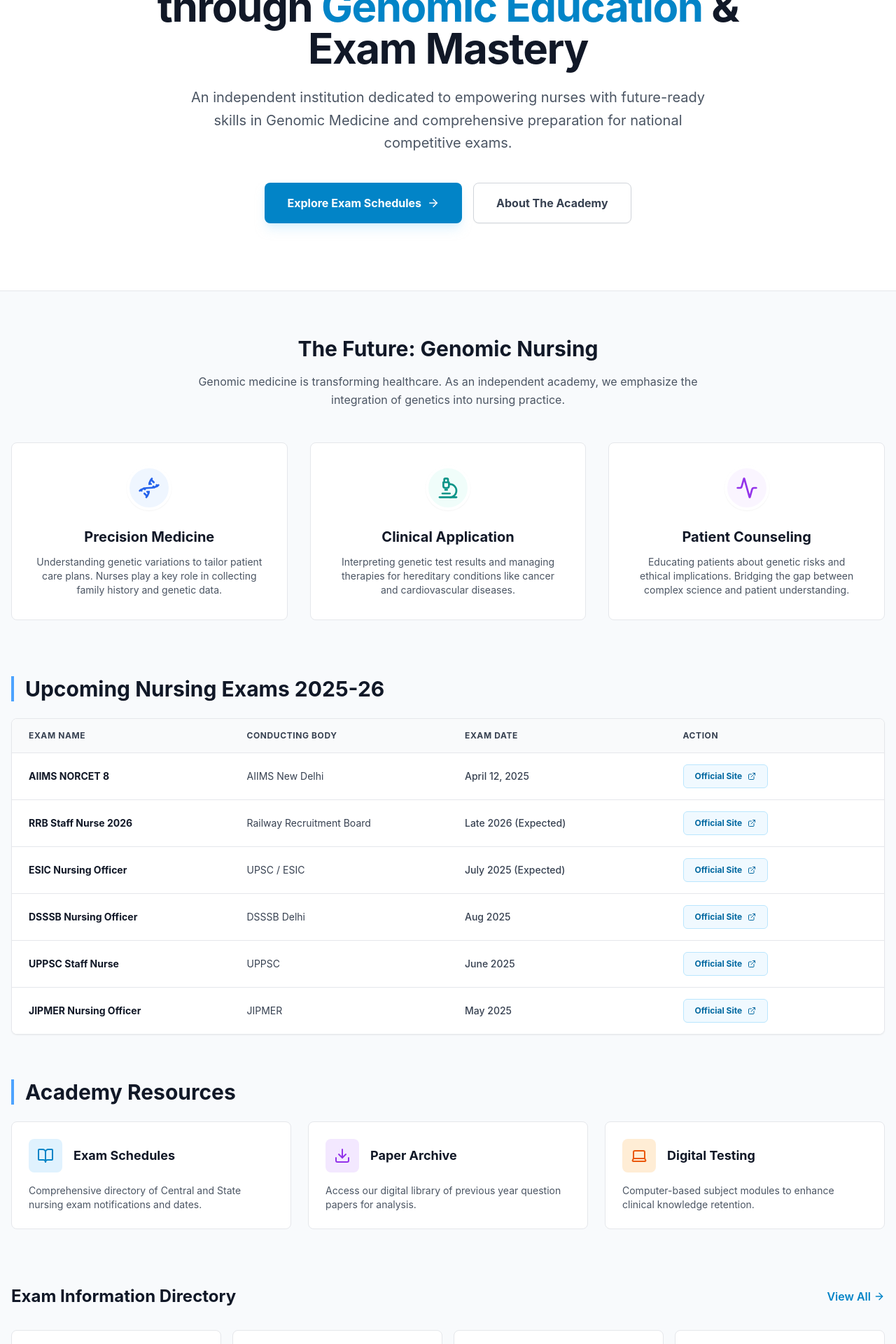
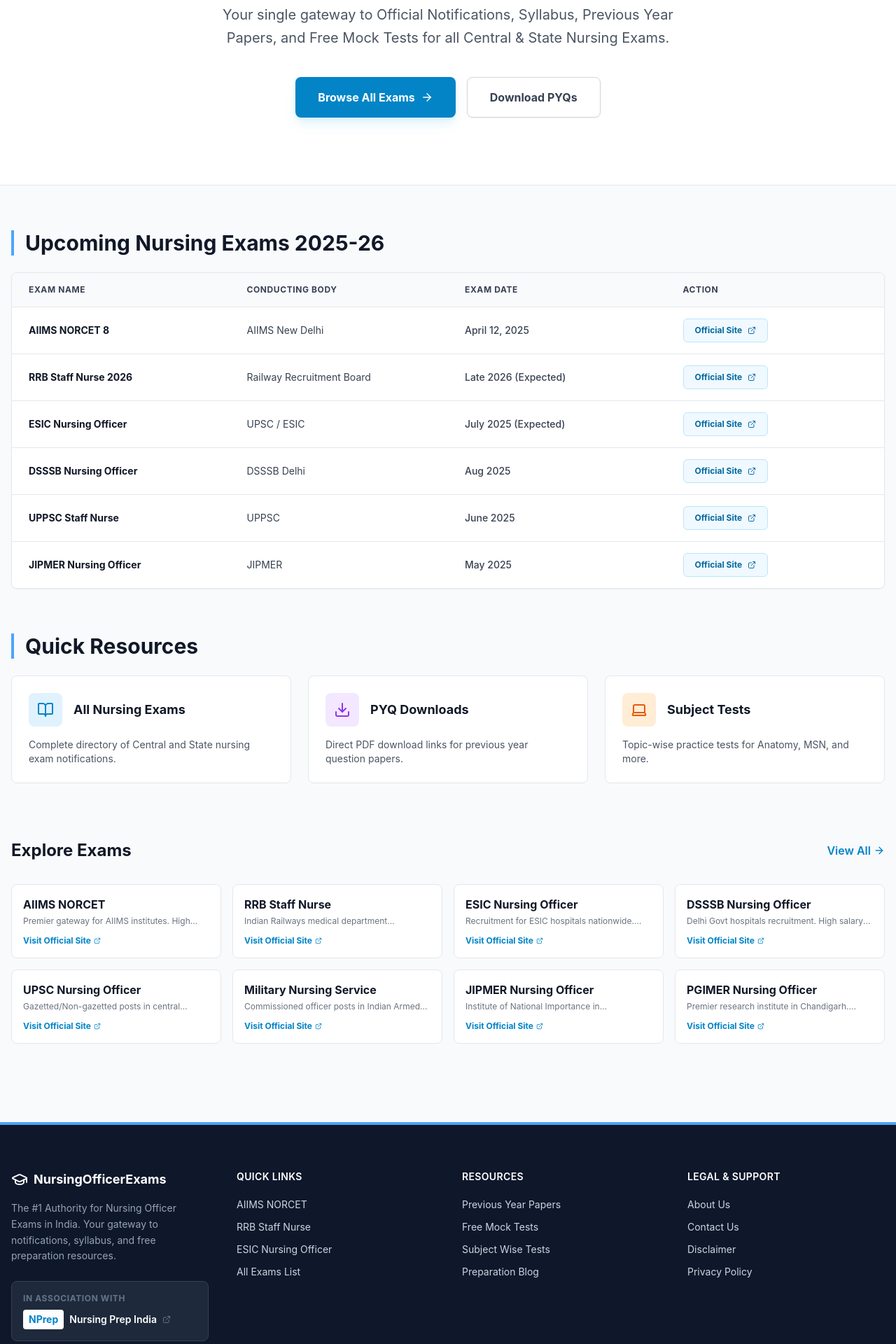
Before and after one commit to NPrep/nursingofficerexams-dualite, a React (Vite) app: page / in a window 1280 px wide. Shown: the part 300-2220 px from the top of the page at 70% size. Built offline with nearby package versions, Linux system fonts and the light colour scheme.

Commit message:
Commit from Dualite Alpha:

```diff
--- a/src/components/Layout.tsx
+++ b/src/components/Layout.tsx
@@ -1,6 +1,6 @@
 import React from 'react';
 import { Link, NavLink } from 'react-router-dom';
-import { Menu, X, GraduationCap } from 'lucide-react';
+import { Menu, X, GraduationCap, ExternalLink } from 'lucide-react';
 import { cn } from '../lib/utils';
 
 export const Header = () => {
@@ -8,7 +8,7 @@
 
   const navLinks = [
     { name: 'Home', path: '/' },
-    { name: 'Academy Exams', path: '/exams' },
+    { name: 'All Exams', path: '/exams' },
     { name: 'Courses', path: '/courses' },
     { name: 'PYQs', path: '/pyq' },
     { name: 'Subject Tests', path: '/subject-tests' },
@@ -20,17 +20,12 @@
     <header className="bg-white border-b border-gray-200 sticky top-0 z-50">
       <div className="container mx-auto px-4">
         <div className="flex items-center justify-between h-20">
-          {/* Logo & Identity */}
+          {/* Logo */}
           <Link to="/" className="flex items-center space-x-3 group">
             <div className="bg-brand-600 text-white p-2 rounded-lg shadow-sm group-hover:bg-brand-700 transition-colors">
               <GraduationCap size={28} />
             </div>
-            <div className="flex flex-col">
-              <span className="font-bold text-xl leading-none text-gray-900 tracking-tight">NursingOfficerExams</span>
-              <span className="text-[10px] text-brand-700 font-bold uppercase tracking-wide mt-1">
-                Genomic Medical & Nursing Academy – Independent Institution
-              </span>
-            </div>
+            <span className="font-bold text-xl text-gray-900 tracking-tight">NursingOfficerExams</span>
           </Link>
 
           {/* Desktop Nav */}
@@ -92,39 +87,46 @@
               <GraduationCap size={24} />
               <span className="font-bold text-lg">NursingOfficerExams</span>
             </div>
-            <p className="text-sm text-slate-400 leading-relaxed mb-4">
-              Genomic Medical & Nursing Academy is an independent educational institution dedicated to advancing nursing careers through accurate information, syllabus mastery, and genomic healthcare awareness.
+            <p className="text-sm text-slate-400 leading-relaxed mb-6">
+              The #1 Authority for Nursing Officer Exams in India. Your gateway to notifications, syllabus, and free preparation resources.
             </p>
-            <div className="text-xs text-slate-500 font-medium border-l-2 border-slate-700 pl-3">
-              Independent Institution.<br/>Not affiliated with any coaching brand.
+
+            {/* NPrep Association Badge */}
+            <div className="bg-slate-800 rounded-lg p-4 border border-slate-700">
+              <p className="text-xs text-slate-500 uppercase tracking-wider font-bold mb-2">In Association with</p>
+              <a href="https://nprep.in" target="_blank" rel="noopener noreferrer" className="flex items-center gap-2 group">
+                <div className="bg-white text-brand-600 font-bold px-2 py-1 rounded text-sm">NPrep</div>
+                <span className="text-white font-semibold text-sm group-hover:text-brand-400 transition-colors">Nursing Prep India</span>
+                <ExternalLink size={12} className="text-slate-500 group-hover:text-brand-400" />
+              </a>
             </div>
           </div>
 
           <div>
-            <h4 className="text-white font-semibold mb-5 tracking-wide text-sm uppercase">Academy Resources</h4>
+            <h4 className="text-white font-semibold mb-5 tracking-wide text-sm uppercase">Quick Links</h4>
             <ul className="space-y-3 text-sm">
-              <li><Link to="/exam/aiims-norcet" className="hover:text-brand-400 transition-colors">AIIMS NORCET Guide</Link></li>
-              <li><Link to="/exam/rrb-staff-nurse" className="hover:text-brand-400 transition-colors">RRB Staff Nurse Syllabus</Link></li>
-              <li><Link to="/exam/esic-nursing-officer" className="hover:text-brand-400 transition-colors">ESIC Career Path</Link></li>
-              <li><Link to="/exams" className="hover:text-brand-400 transition-colors">All Exam Schedules</Link></li>
+              <li><Link to="/exam/aiims-norcet" className="hover:text-brand-400 transition-colors">AIIMS NORCET</Link></li>
+              <li><Link to="/exam/rrb-staff-nurse" className="hover:text-brand-400 transition-colors">RRB Staff Nurse</Link></li>
+              <li><Link to="/exam/esic-nursing-officer" className="hover:text-brand-400 transition-colors">ESIC Nursing Officer</Link></li>
+              <li><Link to="/exams" className="hover:text-brand-400 transition-colors">All Exams List</Link></li>
             </ul>
           </div>
 
           <div>
-            <h4 className="text-white font-semibold mb-5 tracking-wide text-sm uppercase">Student Corner</h4>
+            <h4 className="text-white font-semibold mb-5 tracking-wide text-sm uppercase">Resources</h4>
             <ul className="space-y-3 text-sm">
               <li><Link to="/pyq" className="hover:text-brand-400 transition-colors">Previous Year Papers</Link></li>
-              <li><Link to="/mock-tests" className="hover:text-brand-400 transition-colors">Practice Mock Tests</Link></li>
-              <li><Link to="/subject-tests" className="hover:text-brand-400 transition-colors">Subject Wise Modules</Link></li>
-              <li><Link to="/blog" className="hover:text-brand-400 transition-colors">Career Blog</Link></li>
+              <li><Link to="/mock-tests" className="hover:text-brand-400 transition-colors">Free Mock Tests</Link></li>
+              <li><Link to="/subject-tests" className="hover:text-brand-400 transition-colors">Subject Wise Tests</Link></li>
+              <li><Link to="/blog" className="hover:text-brand-400 transition-colors">Preparation Blog</Link></li>
             </ul>
           </div>
 
           <div>
-            <h4 className="text-white font-semibold mb-5 tracking-wide text-sm uppercase">Institution</h4>
+            <h4 className="text-white font-semibold mb-5 tracking-wide text-sm uppercase">Legal & Support</h4>
             <ul className="space-y-3 text-sm">
-              <li><Link to="/about" className="hover:text-brand-400 transition-colors">About The Academy</Link></li>
-              <li><Link to="/contact" className="hover:text-brand-400 transition-colors">Contact Administration</Link></li>
+              <li><Link to="/about" className="hover:text-brand-400 transition-colors">About Us</Link></li>
+              <li><Link to="/contact" className="hover:text-brand-400 transition-colors">Contact Us</Link></li>
               <li><Link to="/disclaimer" className="hover:text-brand-400 transition-colors">Disclaimer</Link></li>
               <li><Link to="/privacy-policy" className="hover:text-brand-400 transition-colors">Privacy Policy</Link></li>
             </ul>
@@ -132,8 +134,7 @@
         </div>
 
         <div className="border-t border-slate-800 pt-8 mt-8 text-center text-xs text-slate-500">
-          <p>&copy; {new Date().getFullYear()} Genomic Medical & Nursing Academy. All rights reserved.</p>
-          <p className="mt-2">We are an independent educational portal. Information provided is for career guidance and educational purposes only.</p>
+          <p>&copy; {new Date().getFullYear()} NursingOfficerExams.com. All rights reserved.</p>
         </div>
       </div>
     </footer>
--- a/src/pages/About.tsx
+++ b/src/pages/About.tsx
@@ -1,17 +1,17 @@
 import React from 'react';
 import { SEO } from '../components/SEO';
 import { Breadcrumbs, SectionTitle, Card } from '../components/UIComponents';
-import { GraduationCap, ShieldCheck, Dna, BookOpen } from 'lucide-react';
+import { GraduationCap, ShieldCheck, Users, BookOpen } from 'lucide-react';
 
 const About = () => {
   const schema = {
     "@context": "https://schema.org",
     "@type": "AboutPage",
     "mainEntity": {
-      "@type": "EducationalOrganization",
-      "name": "Genomic Medical & Nursing Academy",
+      "@type": "Organization",
+      "name": "NursingOfficerExams.com",
       "url": "https://nursingofficerexams.com",
-      "description": "Independent institution for genomic nursing education.",
+      "description": "The #1 Authority for Nursing Officer Exams in India.",
       "email": "contact@nursingofficerexams.com"
     }
   };
@@ -19,59 +19,59 @@
   return (
     <div className="container mx-auto px-4 py-12">
       <SEO
-        title="About Genomic Medical & Nursing Academy"
-        description="We are an independent educational institution focused on genomic nursing and competitive exam preparation. Not affiliated with any coaching brand."
+        title="About Us - Nursing Officer Exams"
+        description="We are India's leading portal for Nursing Officer Exam notifications, syllabus, and preparation resources. Helping nurses achieve their government job dreams."
         canonical="/about"
         schema={schema}
       />
 
-      <Breadcrumbs items={[{ label: 'About The Academy' }]} />
+      <Breadcrumbs items={[{ label: 'About Us' }]} />
 
       <div className="max-w-4xl mx-auto">
         <div className="text-center mb-16">
           <div className="inline-block p-3 bg-brand-50 rounded-full text-brand-600 mb-6">
             <GraduationCap size={48} />
           </div>
-          <h1 className="text-4xl font-bold text-gray-900 mb-6">Genomic Medical & Nursing Academy</h1>
+          <h1 className="text-4xl font-bold text-gray-900 mb-6">About NursingOfficerExams.com</h1>
           <p className="text-xl text-gray-600 max-w-2xl mx-auto">
-            An independent institution bridging the gap between traditional nursing education and the future of genomic healthcare.
+            We are dedicated to providing the most accurate, timely, and comprehensive resources for nursing aspirants across India.
           </p>
         </div>
 
         <div className="grid grid-cols-1 md:grid-cols-2 gap-8 mb-16">
           <Card className="bg-white border-gray-200 p-8">
             <ShieldCheck className="text-brand-600 mb-4" size={32} />
-            <h2 className="text-2xl font-bold text-gray-900 mb-3">Independent Identity</h2>
+            <h2 className="text-2xl font-bold text-gray-900 mb-3">Our Mission</h2>
             <p className="text-gray-700 leading-relaxed">
-              We operate as a fully independent educational entity. Our mission is to provide unbiased, high-quality resources for nursing professionals. We are not affiliated with, nor do we endorse, any specific coaching institute or commercial brand.
+              To democratize access to high-quality exam information and preparation materials. We believe every nurse deserves a fair chance at securing a prestigious government position, regardless of their location or background.
             </p>
           </Card>
           <Card className="bg-white border-gray-200 p-8">
-            <Dna className="text-purple-600 mb-4" size={32} />
-            <h2 className="text-2xl font-bold text-gray-900 mb-3">Genomic Focus</h2>
+            <Users className="text-brand-600 mb-4" size={32} />
+            <h2 className="text-2xl font-bold text-gray-900 mb-3">Who We Are</h2>
             <p className="text-gray-700 leading-relaxed">
-              Healthcare is evolving. Our academy emphasizes the role of genetics in modern nursing, preparing students not just for exams, but for the future of precision medicine and patient care.
+              A team of experienced educators, nursing officers, and tech professionals working together to build the ultimate one-stop solution for nursing competitive exams.
             </p>
           </Card>
         </div>
 
         <section className="mb-16">
-          <SectionTitle>Our Core Pillars</SectionTitle>
+          <SectionTitle>What We Offer</SectionTitle>
           <div className="grid grid-cols-1 md:grid-cols-3 gap-6">
             <div className="bg-gray-50 rounded-lg p-6 text-center">
               <BookOpen className="mx-auto text-gray-700 mb-4" size={28} />
-              <h3 className="font-bold text-lg mb-2">Academic Excellence</h3>
-              <p className="text-sm text-gray-600">Curated syllabus breakdowns and study materials.</p>
+              <h3 className="font-bold text-lg mb-2">Exam Notifications</h3>
+              <p className="text-sm text-gray-600">Instant updates on AIIMS, RRB, ESIC, and State vacancies.</p>
             </div>
             <div className="bg-gray-50 rounded-lg p-6 text-center">
               <ShieldCheck className="mx-auto text-gray-700 mb-4" size={28} />
-              <h3 className="font-bold text-lg mb-2">Information Integrity</h3>
-              <p className="text-sm text-gray-600">Verified notification updates from official sources.</p>
+              <h3 className="font-bold text-lg mb-2">Verified Resources</h3>
+              <p className="text-sm text-gray-600">Authentic previous year papers and syllabus breakdowns.</p>
             </div>
             <div className="bg-gray-50 rounded-lg p-6 text-center">
-              <Dna className="mx-auto text-gray-700 mb-4" size={28} />
-              <h3 className="font-bold text-lg mb-2">Future Readiness</h3>
-              <p className="text-sm text-gray-600">Integrating genomic literacy into nursing education.</p>
+              <Users className="mx-auto text-gray-700 mb-4" size={28} />
+              <h3 className="font-bold text-lg mb-2">Community Support</h3>
+              <p className="text-sm text-gray-600">Guidance on eligibility, document verification, and career path.</p>
             </div>
           </div>
         </section>
--- a/src/pages/Home.tsx
+++ b/src/pages/Home.tsx
@@ -1,7 +1,7 @@
 import React from 'react';
 import { Link } from 'react-router-dom';
-import { BookOpen, CheckSquare, Download, Laptop, ArrowRight, Dna, Microscope, Activity } from 'lucide-react';
-import { resources, comprehensiveExams } from '../data/mockData';
+import { BookOpen, Download, Laptop, ArrowRight, ExternalLink } from 'lucide-react';
+import { comprehensiveExams } from '../data/mockData';
 import { SectionTitle, Card } from '../components/UIComponents';
 import { UpcomingExams } from '../components/UpcomingExams';
 import { SEO } from '../components/SEO';
@@ -10,44 +10,40 @@
   // Organization Schema
   const orgSchema = {
     "@context": "https://schema.org",
-    "@type": "EducationalOrganization",
-    "name": "Genomic Medical & Nursing Academy",
-    "alternateName": "NursingOfficerExams.com",
+    "@type": "Organization",
+    "name": "NursingOfficerExams.com",
     "url": "https://nursingofficerexams.com",
-    "logo": "https://img-wrapper.vercel.app/image?url=https://placehold.co/512x512/4da3ff/ffffff?text=GMNA",
-    "description": "Independent institution providing genomic nursing education and competitive exam guidance."
+    "logo": "https://img-wrapper.vercel.app/image?url=https://placehold.co/512x512/4da3ff/ffffff?text=NOE",
+    "description": "The #1 Authority for Nursing Officer Exams in India."
   };
 
   return (
     <div className="space-y-16 pb-12">
       <SEO
-        title="Genomic Medical & Nursing Academy - Independent Nursing Exam Authority"
-        description="Advancing nursing careers through genomic education and comprehensive exam preparation. Independent resource for AIIMS NORCET, RRB, and State Nursing exams."
+        title="Nursing Officer Exams India - Notifications, Syllabus, PYQs & Free Resources"
+        description="The #1 Authority for Nursing Officer Exams in India. Get latest notifications, syllabus, free PYQs, mock tests, and lectures for AIIMS NORCET, RRB, ESIC, and State Staff Nurse exams."
         canonical="/"
         schema={orgSchema}
-        keywords={['Genomic Nursing', 'Nursing Academy', 'Nursing Officer Exam', 'Medical Education']}
+        keywords={['Nursing Officer Exam', 'AIIMS NORCET', 'RRB Staff Nurse', 'Nursing PYQ']}
       />
 
-      {/* Hero Section - Educational Focus */}
+      {/* Hero Section - Gateway Style */}
       <section className="bg-white border-b border-gray-200 pt-20 pb-24 relative overflow-hidden">
         <div className="absolute top-0 left-0 w-full h-2 bg-brand-500"></div>
-        <div className="container mx-auto px-4 text-center max-w-5xl relative z-10">
-          <div className="inline-flex items-center gap-2 bg-brand-50 text-brand-700 px-4 py-1.5 rounded-full text-sm font-bold mb-6 border border-brand-100">
-            <Dna size={16} /> Genomic Medical & Nursing Academy
-          </div>
+        <div className="container mx-auto px-4 text-center max-w-4xl relative z-10">
           <h1 className="text-4xl md:text-6xl font-bold text-gray-900 mb-6 tracking-tight leading-tight">
-            Advancing Nursing Careers through <span className="text-brand-600">Genomic Education</span> & Exam Mastery
+            India's #1 Index for <span className="text-brand-600">Nursing Officer Exams</span>
           </h1>
-          <p className="text-xl text-gray-600 mb-10 max-w-3xl mx-auto leading-relaxed">
-            An independent institution dedicated to empowering nurses with future-ready skills in Genomic Medicine and comprehensive preparation for national competitive exams.
+          <p className="text-xl text-gray-600 mb-10 max-w-2xl mx-auto leading-relaxed">
+            Your single gateway to Official Notifications, Syllabus, Previous Year Papers, and Free Mock Tests for all Central & State Nursing Exams.
           </p>
 
           <div className="flex flex-wrap justify-center gap-4">
             <Link to="/exams" className="bg-brand-600 text-white px-8 py-4 rounded-lg font-bold hover:bg-brand-700 transition-colors shadow-lg shadow-brand-200/50 flex items-center gap-2">
-              Explore Exam Schedules <ArrowRight size={18} />
+              Browse All Exams <ArrowRight size={18} />
             </Link>
-            <Link to="/about" className="bg-white text-gray-700 border border-gray-300 px-8 py-4 rounded-lg font-bold hover:bg-gray-50 transition-colors shadow-sm">
-              About The Academy
+            <Link to="/pyq" className="bg-white text-gray-700 border border-gray-300 px-8 py-4 rounded-lg font-bold hover:bg-gray-50 transition-colors shadow-sm">
+              Download PYQs
             </Link>
           </div>
         </div>
@@ -59,57 +55,12 @@
 
       <div className="container mx-auto px-4">
 
-        {/* Genomic Nursing Section - Informational & Diagrammatic */}
-        <section className="mb-20">
-          <div className="text-center max-w-3xl mx-auto mb-12">
-            <h2 className="text-3xl font-bold text-gray-900 mb-4">The Future: Genomic Nursing</h2>
-            <p className="text-gray-600 leading-relaxed">
-              Genomic medicine is transforming healthcare. As an independent academy, we emphasize the integration of genetics into nursing practice.
-            </p>
-          </div>
-
-          <div className="grid grid-cols-1 md:grid-cols-3 gap-8 relative">
-            {/* Visual Connector Line (Desktop) */}
-            <div className="hidden md:block absolute top-1/2 left-0 w-full h-0.5 bg-gray-200 -z-10 -translate-y-1/2"></div>
-
-            <Card className="bg-white border-gray-200 text-center p-8 relative">
-              <div className="bg-blue-50 w-16 h-16 rounded-full flex items-center justify-center mx-auto mb-6 border-4 border-white shadow-sm">
-                <Dna className="text-blue-600" size={32} />
-              </div>
-              <h3 className="text-xl font-bold text-gray-900 mb-3">Precision Medicine</h3>
-              <p className="text-sm text-gray-600">
-                Understanding genetic variations to tailor patient care plans. Nurses play a key role in collecting family history and genetic data.
-              </p>
-            </Card>
-
-            <Card className="bg-white border-gray-200 text-center p-8 relative">
-              <div className="bg-teal-50 w-16 h-16 rounded-full flex items-center justify-center mx-auto mb-6 border-4 border-white shadow-sm">
-                <Microscope className="text-teal-600" size={32} />
-              </div>
-              <h3 className="text-xl font-bold text-gray-900 mb-3">Clinical Application</h3>
-              <p className="text-sm text-gray-600">
-                Interpreting genetic test results and managing therapies for hereditary conditions like cancer and cardiovascular diseases.
-              </p>
-            </Card>
-
-            <Card className="bg-white border-gray-200 text-center p-8 relative">
-              <div className="bg-purple-50 w-16 h-16 rounded-full flex items-center justify-center mx-auto mb-6 border-4 border-white shadow-sm">
-                <Activity className="text-purple-600" size={32} />
-              </div>
-              <h3 className="text-xl font-bold text-gray-900 mb-3">Patient Counseling</h3>
-              <p className="text-sm text-gray-600">
-                Educating patients about genetic risks and ethical implications. Bridging the gap between complex science and patient understanding.
-              </p>
-            </Card>
-          </div>
-        </section>
-
-        {/* Upcoming Exams Table - Renamed to Schedules */}
+        {/* Upcoming Exams Table */}
         <UpcomingExams />
 
-        {/* Academy Resources Grid */}
+        {/* Quick Resources Grid */}
         <section className="mb-20">
-          <SectionTitle>Academy Resources</SectionTitle>
+          <SectionTitle>Quick Resources</SectionTitle>
           <div className="grid grid-cols-1 md:grid-cols-3 gap-6">
             <Link to="/exams" className="block group">
               <Card className="h-full p-6 hover:border-brand-400 transition-all">
@@ -117,9 +68,9 @@
                   <div className="bg-brand-100 p-3 rounded-lg text-brand-600">
                     <BookOpen size={24} />
                   </div>
-                  <h3 className="font-bold text-lg text-gray-900">Exam Schedules</h3>
+                  <h3 className="font-bold text-lg text-gray-900">All Nursing Exams</h3>
                 </div>
-                <p className="text-sm text-gray-600">Comprehensive directory of Central and State nursing exam notifications and dates.</p>
+                <p className="text-sm text-gray-600">Complete directory of Central and State nursing exam notifications.</p>
               </Card>
             </Link>
 
@@ -129,9 +80,9 @@
                   <div className="bg-purple-100 p-3 rounded-lg text-purple-600">
                     <Download size={24} />
                   </div>
-                  <h3 className="font-bold text-lg text-gray-900">Paper Archive</h3>
+                  <h3 className="font-bold text-lg text-gray-900">PYQ Downloads</h3>
                 </div>
-                <p className="text-sm text-gray-600">Access our digital library of previous year question papers for analysis.</p>
+                <p className="text-sm text-gray-600">Direct PDF download links for previous year question papers.</p>
               </Card>
             </Link>
 
@@ -141,18 +92,18 @@
                   <div className="bg-orange-100 p-3 rounded-lg text-orange-600">
                     <Laptop size={24} />
                   </div>
-                  <h3 className="font-bold text-lg text-gray-900">Digital Testing</h3>
+                  <h3 className="font-bold text-lg text-gray-900">Subject Tests</h3>
                 </div>
-                <p className="text-sm text-gray-600">Computer-based subject modules to enhance clinical knowledge retention.</p>
+                <p className="text-sm text-gray-600">Topic-wise practice tests for Anatomy, MSN, and more.</p>
               </Card>
             </Link>
           </div>
         </section>
 
-        {/* Exam Catalog - Clean & Informational */}
+        {/* Exam Catalog / Index */}
         <section className="mb-16">
           <div className="flex items-center justify-between mb-8">
-            <h2 className="text-2xl font-bold text-gray-900">Exam Information Directory</h2>
+            <h2 className="text-2xl font-bold text-gray-900">Explore Exams</h2>
             <Link to="/exams" className="text-brand-600 font-semibold hover:underline flex items-center gap-1">
               View All <ArrowRight size={16} />
             </Link>
@@ -168,9 +119,9 @@
                 className="group block bg-white border border-gray-200 rounded-lg p-4 hover:shadow-md transition-all"
               >
                 <h4 className="font-bold text-gray-900 group-hover:text-brand-600 mb-1 truncate">{exam.name}</h4>
-                <p className="text-xs text-gray-500 mb-3 line-clamp-2">{exam.description}</p>
+                <p className="text-xs text-gray-500 mb-3 line-clamp-1">{exam.description.substring(0, 60)}...</p>
                 <div className="text-xs font-bold text-brand-600 flex items-center">
-                  Official Resource <ExternalLink size={10} className="ml-1" />
+                  Visit Official Site <ExternalLink size={10} className="ml-1" />
                 </div>
               </a>
             ))}
@@ -182,7 +133,4 @@
   );
 };
 
-// Helper for the external link icon since it wasn't imported in the main block
-import { ExternalLink } from 'lucide-react';
-
 export default Home;
```
